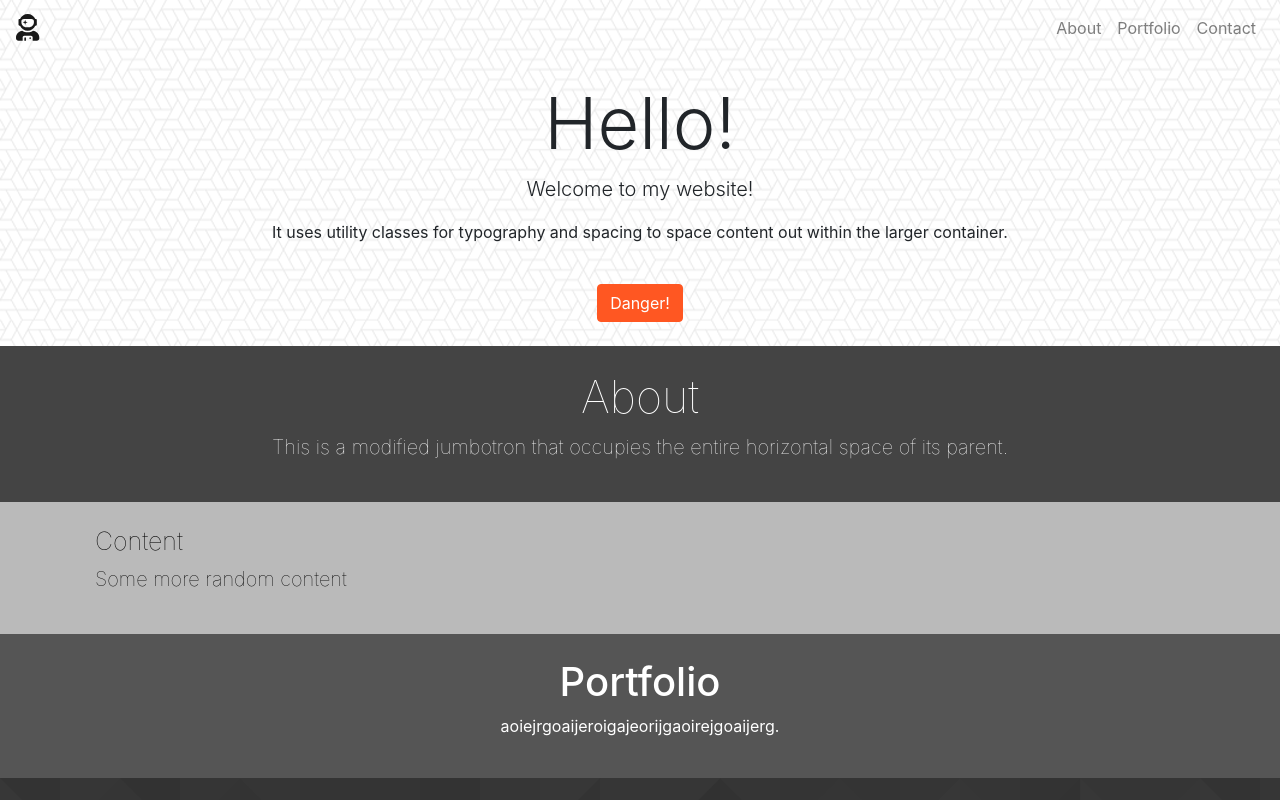
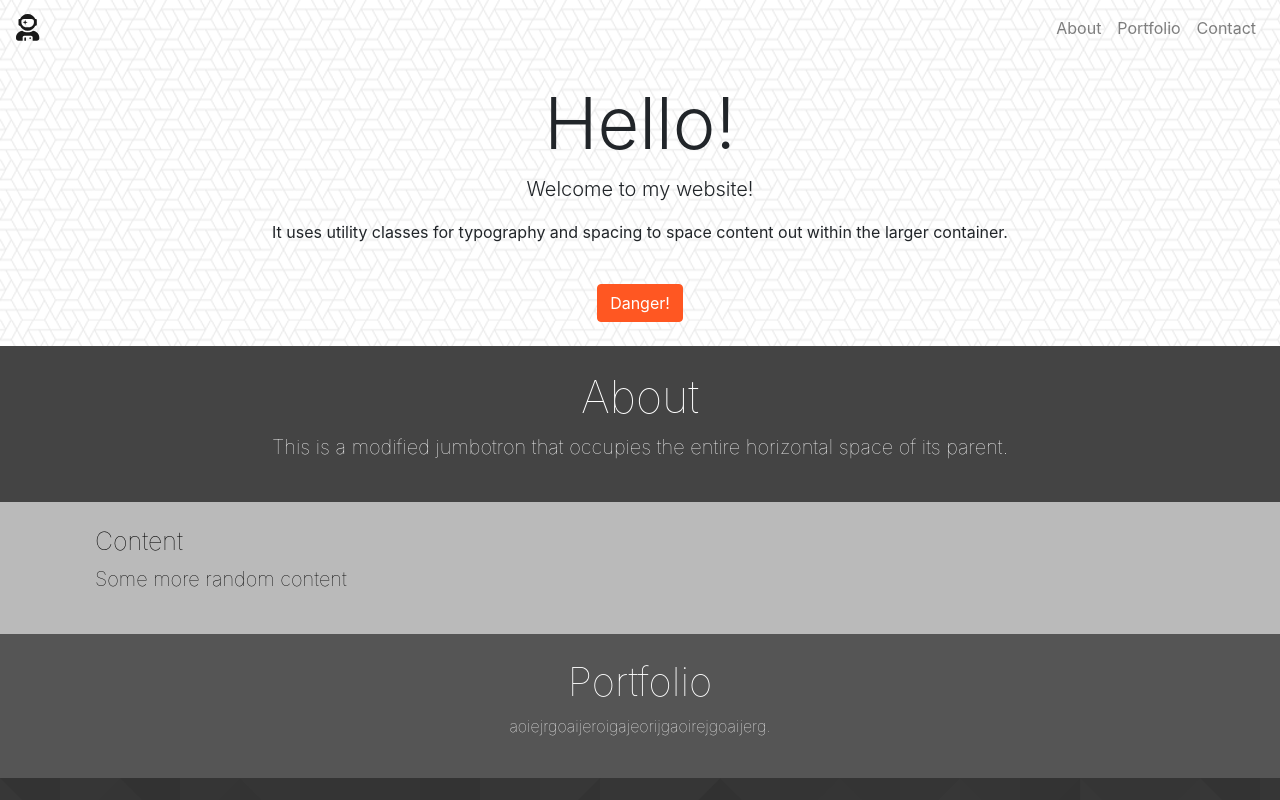
Before and after one commit to anthonytwh/anthonytwh.github.io, a React (Create React App) app: page / in a window 1280 px wide. Shown: the top 800 px of the page. Built offline with nearby package versions, Linux system fonts and the light colour scheme.

Commit message:
update favicon

```diff
--- a/src/App.jsx
+++ b/src/App.jsx
@@ -8,12 +8,6 @@ import About from './components/About.jsx'
 import Content from './components/Content.jsx'
 import Portfolio from './components/Portfolio.jsx'
 import './assets/styles.css';
-
-// import { library } from '@fortawesome/fontawesome-svg-core'
-// import { FontAwesomeIcon } from '@fortawesome/react-fontawesome'
-// library.add(faGithub, faLinkedin, faInstagram, faEnvelope)
-
-
 
 class App extends Component {
 	render() {
--- a/src/assets/styles.css
+++ b/src/assets/styles.css
@@ -88,16 +88,19 @@
 
 .Portfolio-title {
   color: white;
+  font-weight: 100;
 
 }
 
 .Portfolio-header {
   color: white;
+  font-weight: 100;
 
 }
 
 .Portfolio-body {
   color: white;
+  font-weight: 100;
 
 }
 
```
Also changed, not shown: public/favicon.png (added), 1 other file (tests, documents, lock files or other folders).
